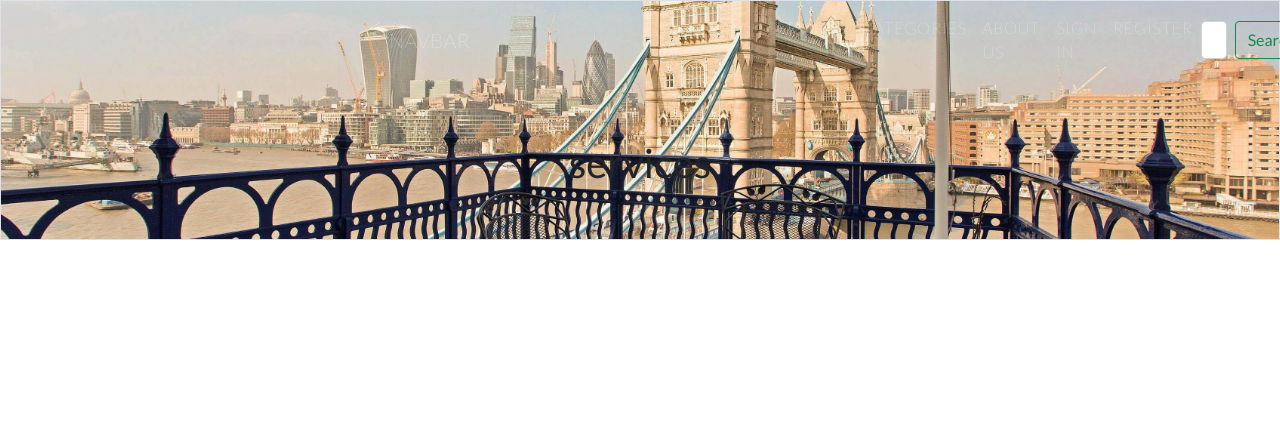
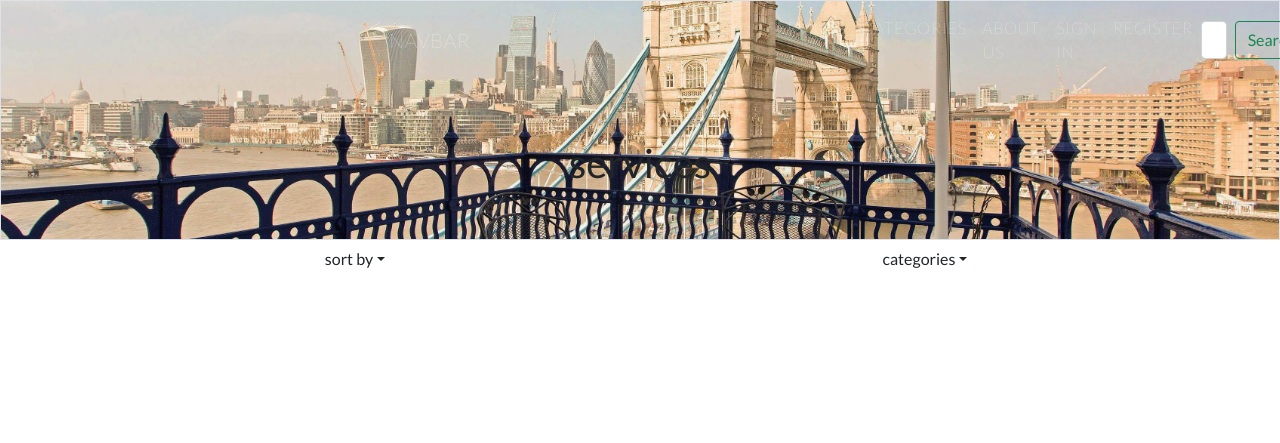
Before and after one commit to Astig-1982/Solid-Properties-Project, a Django app: page /services/ in a window 1280 px wide. Shown: the top 443 px of the page. Run offline with Django 3.2, Linux system fonts and the light colour scheme; data that the repository does not hold is empty; some libraries are stand-ins or nearby versions.

Commit message:
Added category filter at all_services view

```diff
--- a/services/models.py
+++ b/services/models.py
@@ -37,7 +37,7 @@ class Services(models.Model):
     class Meta:
         verbose_name_plural = 'Services'
     main_category = models.ForeignKey('Main_Category', null=True, on_delete=models.SET_NULL)
-    category = models.ForeignKey('Category', null=True, on_delete=models.SET_NULL)
+    category = models.ForeignKey('Category', null=True, on_delete=models.SET_NULL, related_name='categories')
     sku = models.CharField(max_length=254, null=True, blank=True)
     name = models.CharField(max_length=254)
     bedrooms_dependent = models.BooleanField(default=False, null=True, blank=True)
--- a/services/templates/services/services.html
+++ b/services/templates/services/services.html
@@ -7,6 +7,30 @@
         <div class="col-12">
             <div class="mx-auto text-center section-title-container">
                 <h1 class="section-title">services</h1>
+            </div>
+        </div>
+    </div>
+</div>
+<div class="container">
+    <div class="row text-center">
+        <div class="col-12 col-md-6">
+            <div class="dropdown">
+                <button class="btn dropdown-toggle" type="button" id="sort-button" data-bs-toggle="dropdown" aria-expanded="false">sort by</button>
+                <ul class="dropdown-menu" aria-labelledby="dropdownMenuButton">
+                    <li><a class="dropdown-item" href="#">from low to high</a></li>
+                    <li><a class="dropdown-item" href="#">from high to low</a></li>
+                </ul>
+            </div>
+        </div>
+        <div class="col-12 col-md-6">
+            <div class="dropdown">
+                <button class="btn dropdown-toggle" type="button" id="filter-button" data-bs-toggle="dropdown" aria-expanded="false">categories</button>
+                <ul class="dropdown-menu" aria-labelledby="dropdownMenuButton">
+                    {% for category in categories %}
+                    <li><a class="dropdown-item" href="{% url 'services' %}?category={{ category.name }}">{{ category.name }}</a></li>
+                    {% endfor%}
+
+                </ul>
             </div>
         </div>
     </div>
--- a/services/urls.py
+++ b/services/urls.py
@@ -3,5 +3,5 @@ from . import views
 
 urlpatterns = [
     path('', views.all_services, name='services'),
-    path('detailed_service/<service_id>', views.detailed_service, name='detailed_service')
+    path('detailed_service/<service_id>', views.detailed_service, name='detailed_service'),
 ]
--- a/services/views.py
+++ b/services/views.py
@@ -1,7 +1,7 @@
 from django.shortcuts import render, get_object_or_404, redirect, reverse
 from django.contrib import messages
 from django.db.models import Q
-from .models import Services
+from .models import Services, Category
 
 # Create your views here.
 
@@ -9,9 +9,15 @@ from .models import Services
 def all_services(request):
 
     services = Services.objects.all()
+    categories = Category.objects.all()
     query = None
+    category = None
 
     if request.GET:
+        if 'category' in request.GET:
+            category = request.GET['category']
+            services = services.filter(category__name__exact=category)
+
         if 'q' in request.GET:
             query = request.GET['q']
             if not query:
@@ -23,6 +29,9 @@ def all_services(request):
 
     context = {
         'services': services,
+        'search': query,
+        'categories': categories,
+
     }
 
     return render(request, 'services/services.html', context)
--- a/templates/base.html
+++ b/templates/base.html
@@ -18,8 +18,8 @@
     {% endblock %}
 
     {% block core_js %}
-    <script src="https://cdn.jsdelivr.net/npm/bootstrap@5.0.0-beta1/dist/js/bootstrap.bundle.min.js"
-        integrity="sha384-ygbV9kiqUc6oa4msXn9868pTtWMgiQaeYH7/t7LECLbyPA2x65Kgf80OJFdroafW"
+    <script src="https://code.jquery.com/jquery-3.4.1.min.js"
+        integrity="sha256-CSXorXvZcTkaix6Yvo6HppcZGetbYMGWSFlBw8HfCJo="
         crossorigin="anonymous"></script>
     <script src="https://cdn.jsdelivr.net/npm/@popperjs/core@2.5.4/dist/umd/popper.min.js"
         integrity="sha384-q2kxQ16AaE6UbzuKqyBE9/u/KzioAlnx2maXQHiDX9d4/zp8Ok3f+M7DPm+Ib6IU"
```
Also changed, not shown: services/migrations/0008_auto_20210111_2151.py (added).
